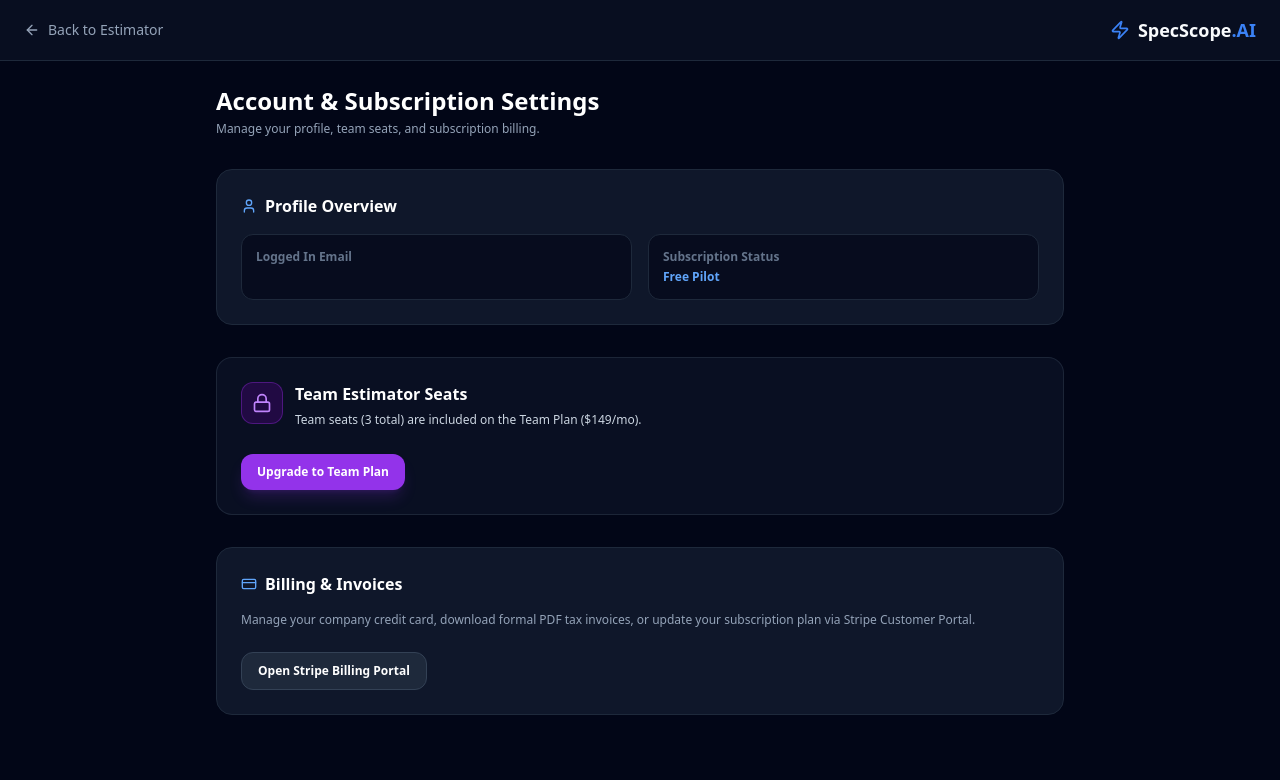
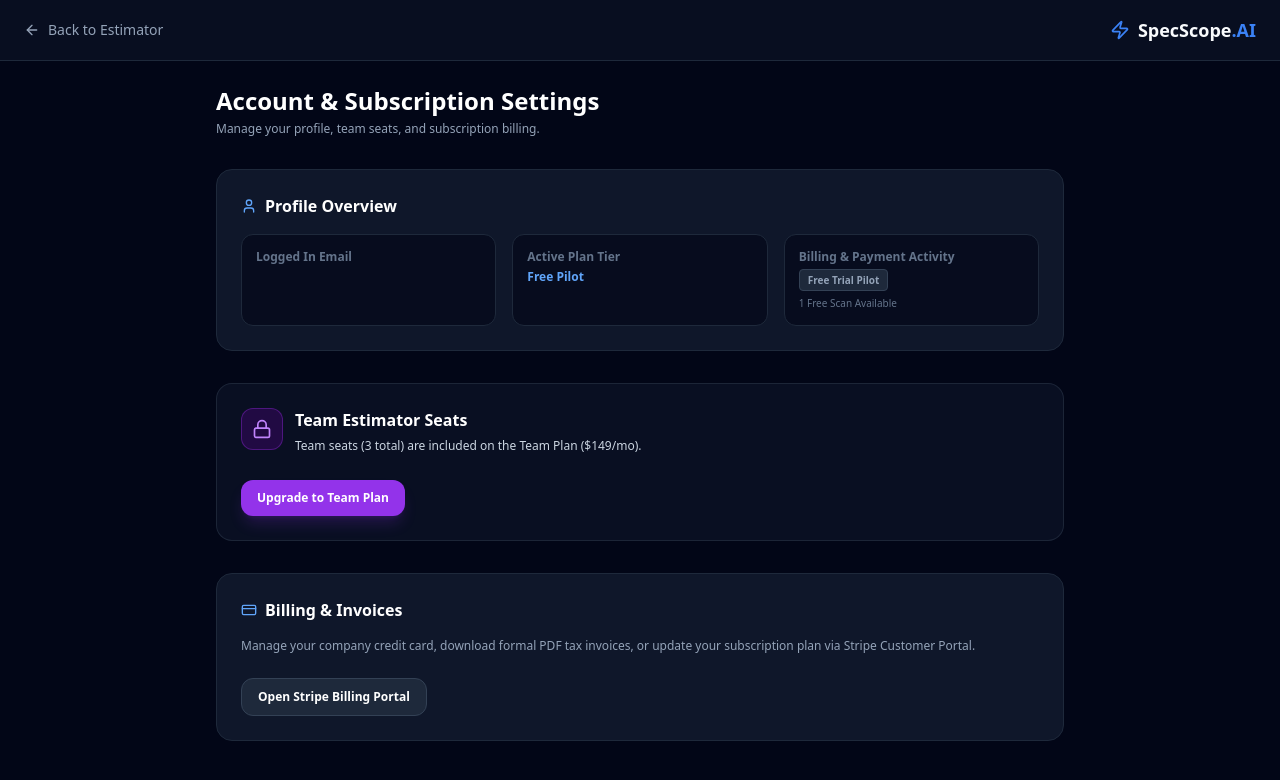
Before and after one commit to specscopeai/specscope-app, a Next.js app: page /account in a window 1280 px wide. Shown: the top 780 px of the page. Built offline with nearby package versions, Linux system fonts and the light colour scheme.

Commit message:
feat: add payment activity badge, timestamp tracking, and billing invoice portal indicators on account page

```diff
--- a/app/account/page.tsx
+++ b/app/account/page.tsx
@@ -92,14 +92,33 @@ export default function AccountPage() {
         {/* Profile Card */}
         <div className="p-6 bg-slate-900 border border-slate-800 rounded-2xl space-y-4">
           <h3 className="text-base font-bold text-white flex items-center"><User className="h-4 w-4 text-blue-400 mr-2" /> Profile Overview</h3>
-          <div className="grid sm:grid-cols-2 gap-4 text-xs">
+          <div className="grid sm:grid-cols-3 gap-4 text-xs">
             <div className="p-3.5 bg-slate-950/60 border border-slate-800 rounded-xl">
               <span className="text-slate-500 font-semibold block">Logged In Email</span>
-              <span className="text-white font-medium mt-1 block">{user?.email}</span>
+              <span className="text-white font-medium mt-1 block truncate">{user?.email}</span>
             </div>
             <div className="p-3.5 bg-slate-950/60 border border-slate-800 rounded-xl">
-              <span className="text-slate-500 font-semibold block">Subscription Status</span>
-              <span className="text-blue-400 font-bold capitalize mt-1 block">{profile?.subscription_tier?.replace('_', ' ') || 'Free Pilot'}</span>
+              <span className="text-slate-500 font-semibold block">Active Plan Tier</span>
+              <span className="text-blue-400 font-bold capitalize mt-1 block">
+                {profile?.subscription_tier === 'team'
+                  ? 'Team Plan (3 Seats)'
+                  : (profile?.subscription_tier === 'solo_annual'
+                    ? 'Solo Annual Pass'
+                    : (profile?.subscription_tier === 'solo' ? 'Solo Estimator' : 'Free Pilot'))}
+              </span>
+            </div>
+            <div className="p-3.5 bg-slate-950/60 border border-slate-800 rounded-xl">
+              <span className="text-slate-500 font-semibold block">Billing & Payment Activity</span>
+              <div className="mt-1 flex items-center space-x-2">
+                <span className={`inline-block px-2 py-0.5 rounded text-[10px] font-bold ${profile?.subscription_tier && profile.subscription_tier !== 'free' ? 'bg-blue-950 text-blue-400 border border-blue-800' : 'bg-slate-800 text-slate-400 border border-slate-700'}`}>
+                  {profile?.subscription_tier && profile.subscription_tier !== 'free' ? 'Active Subscription' : 'Free Trial Pilot'}
+                </span>
+              </div>
+              <span className="text-[10px] text-slate-500 block mt-1">
+                {profile?.last_payment_at
+                  ? `Last Payment: ${new Date(profile.last_payment_at).toLocaleDateString('en-US', { month: 'short', day: 'numeric', year: 'numeric' })}`
+                  : (profile?.subscription_tier && profile.subscription_tier !== 'free' ? 'Auto-Renews via Stripe' : '1 Free Scan Available')}
+              </span>
             </div>
           </div>
         </div>
--- a/app/api/webhooks/stripe/route.ts
+++ b/app/api/webhooks/stripe/route.ts
@@ -22,8 +22,17 @@ export async function POST(req: NextRequest) {
     const userId = dataObject.client_reference_id || dataObject.metadata?.user_id;
     const customerEmail = dataObject.customer_details?.email || dataObject.customer_email || dataObject.email;
 
-    // Helper to update Supabase profile
-    const updateProfile = async (tier: string, scans: number) => {
+    const updateProfile = async (tier: string, scans: number, statusText: string = 'active') => {
+      const now = new Date().toISOString();
+      const payload: any = {
+        subscription_tier: tier,
+        scans_remaining: scans,
+        updated_at: now
+      };
+      if (statusText === 'active') {
+        payload.last_payment_at = now;
+      }
+
       if (userId) {
         await fetch(`${supabaseUrl}/rest/v1/profiles?id=eq.${userId}`, {
           method: 'PATCH',
@@ -33,10 +42,7 @@ export async function POST(req: NextRequest) {
             'Authorization': `Bearer ${supabaseKey}`,
             'Prefer': 'return=minimal'
           },
-          body: JSON.stringify({
-            subscription_tier: tier,
-            scans_remaining: scans
-          })
+          body: JSON.stringify(payload)
         });
       } else if (customerEmail) {
         await fetch(`${supabaseUrl}/rest/v1/profiles?email=eq.${encodeURIComponent(customerEmail)}`, {
@@ -47,10 +53,7 @@ export async function POST(req: NextRequest) {
             'Authorization': `Bearer ${supabaseKey}`,
             'Prefer': 'return=minimal'
           },
-          body: JSON.stringify({
-            subscription_tier: tier,
-            scans_remaining: scans
-          })
+          body: JSON.stringify(payload)
         });
       }
     };
@@ -64,7 +67,7 @@ export async function POST(req: NextRequest) {
         tier = amountTotal >= 40000 ? 'solo_annual' : 'team';
       }
 
-      await updateProfile(tier, 9999);
+      await updateProfile(tier, 9999, 'active');
     }
     // 2. Active, Past-Due, or Canceled Subscription Updates
     else if (eventType === 'customer.subscription.updated') {
@@ -76,19 +79,19 @@ export async function POST(req: NextRequest) {
         if (planAmount >= 14000) {
           tier = planAmount >= 40000 ? 'solo_annual' : 'team';
         }
-        await updateProfile(tier, 9999);
+        await updateProfile(tier, 9999, 'active');
       } else if (subStatus === 'past_due' || subStatus === 'unpaid' || subStatus === 'canceled') {
         // Payment failed or subscription lapsed -> Revoke access
-        await updateProfile('free', 0);
+        await updateProfile('free', 0, 'lapsed');
       }
     }
     // 3. Invoice Payment Failed (Card Declined / Insufficient Funds)
     else if (eventType === 'invoice.payment_failed') {
-      await updateProfile('free', 0);
+      await updateProfile('free', 0, 'failed');
     }
     // 4. Subscription Canceled / Deleted
     else if (eventType === 'customer.subscription.deleted') {
-      await updateProfile('free', 0);
+      await updateProfile('free', 0, 'canceled');
     }
 
     return NextResponse.json({ received: true, status: 'processed', eventType });
```
